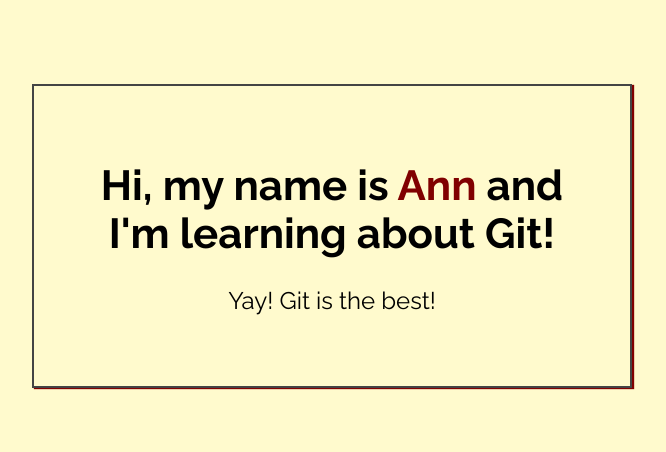
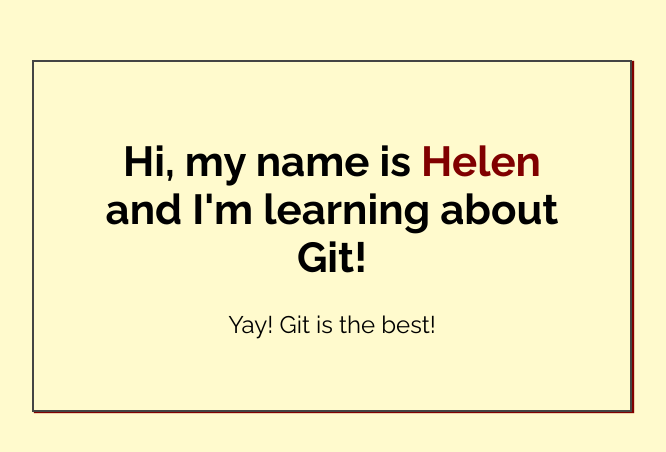
Before and after one commit to hrcodes82/my-first-repo, a plain HTML site: page index.html in a window 1280 px wide. Shown: the part 164-616 px from the top of the page, without its empty margins (308-974 px from the left). Drawn offline with Linux system fonts and the light colour scheme.

Commit message:
Added ny name to index.html

```diff
--- a/index.html
+++ b/index.html
@@ -14,7 +14,7 @@
 <body>
 
     <div class="greeting">
-        <h1>Hi, my name is <span class="highlight">Ann</span> and I'm learning about Git! </h1>
+        <h1>Hi, my name is <span class="highlight">Helen</span> and I'm learning about Git! </h1>
 
         <p>Yay! Git is the best!</p>
     </div>
```
